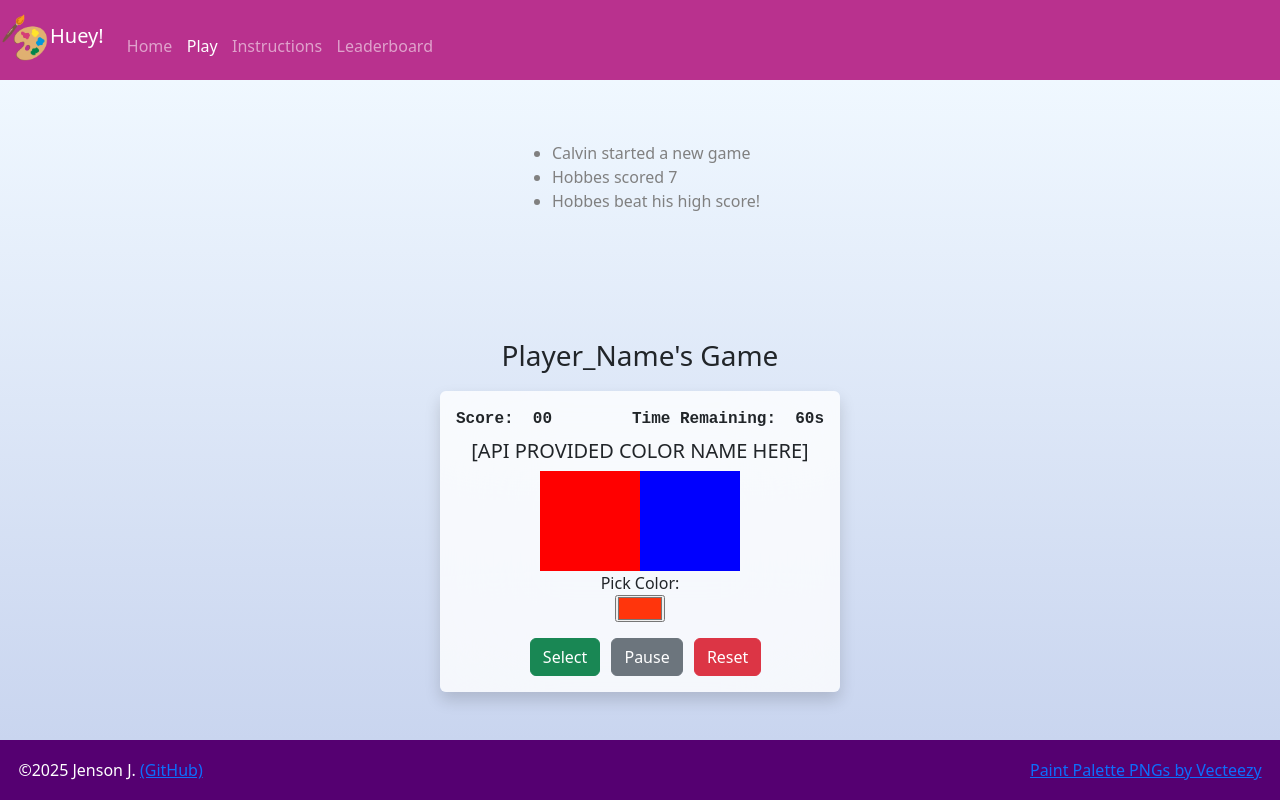
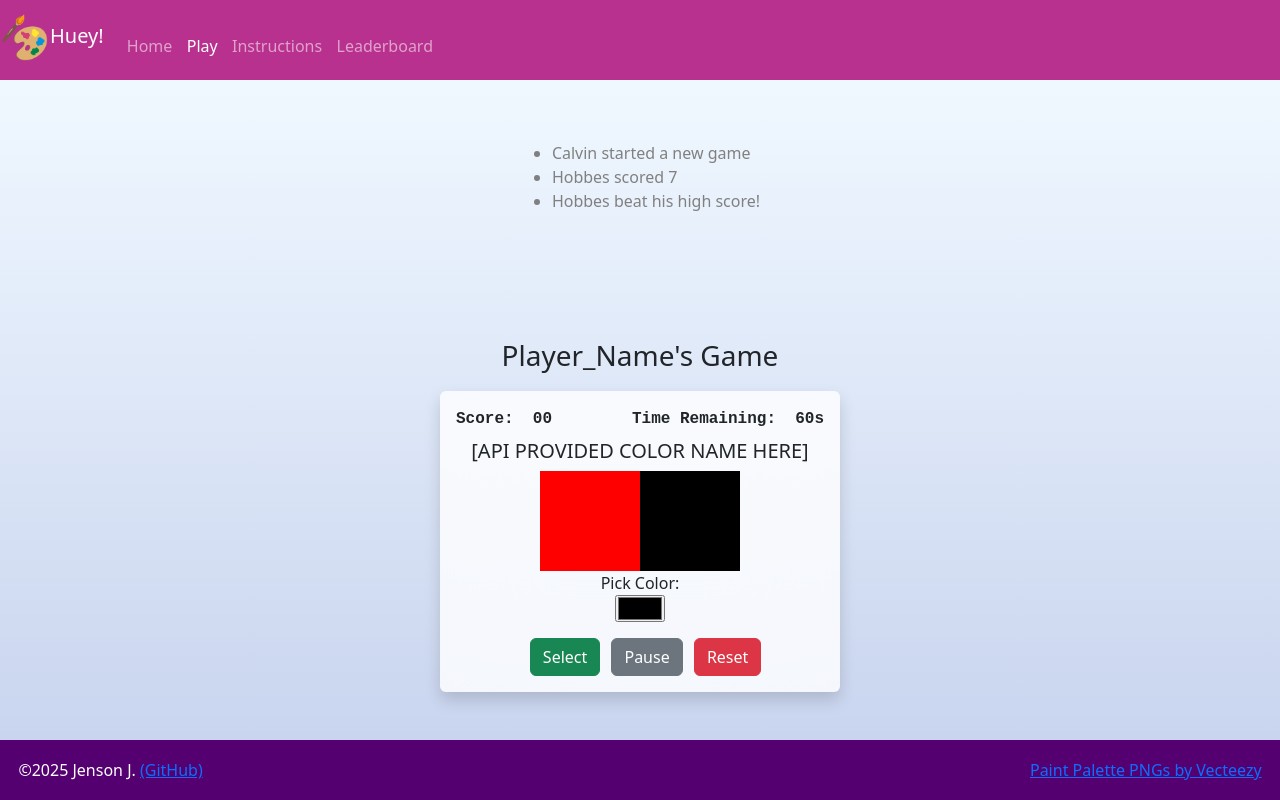
Before and after one commit to fire8811/startup, a React (Vite) app: page /play in a window 1280 px wide. Built offline with nearby package versions, Linux system fonts and the light colour scheme.

Commit message:
Make selector square interactive

```diff
--- a/src/play/game.jsx
+++ b/src/play/game.jsx
@@ -2,6 +2,11 @@ import React from 'react';
 import './play.css';
 
 export function Game(props){
+    const [color, colorUpdate] = React.useState();
+
+    function onChange(event){
+        colorUpdate(event.target.value);
+    }
 
 
     return (
@@ -19,19 +24,21 @@ export function Game(props){
                   </div>
                 </div>
                 <h5> [API PROVIDED COLOR NAME HERE]</h5>
+
+
                 <div className="squares">
+
                   <svg width="100" height="100">
                     <rect width="100" height="100" fill="red"/>
                   </svg>
-                  <svg width="100" height="100">
-                    <rect width="100" height="100" fill="blue"/>
-                  </svg>
+
+                  <SelectorSquare chosenColor={color}/>
                 </div>
 
 
                   <label for="color">Pick Color: </label>
                 <div id="color-picker">
-                  <input type="color" value="#ff350c" name="varColor" id="color" />
+                  <input type="color" onChange={onChange} value={color} />
                 </div>
 
                 <div id="btn">
@@ -46,3 +53,11 @@ export function Game(props){
         </div>
     );
 }
+
+function SelectorSquare({chosenColor}) {
+    return (
+        <svg width="100" height="100">
+            <rect width="100" height="100" fill={chosenColor}/>
+        </svg>
+    );
+}
```
